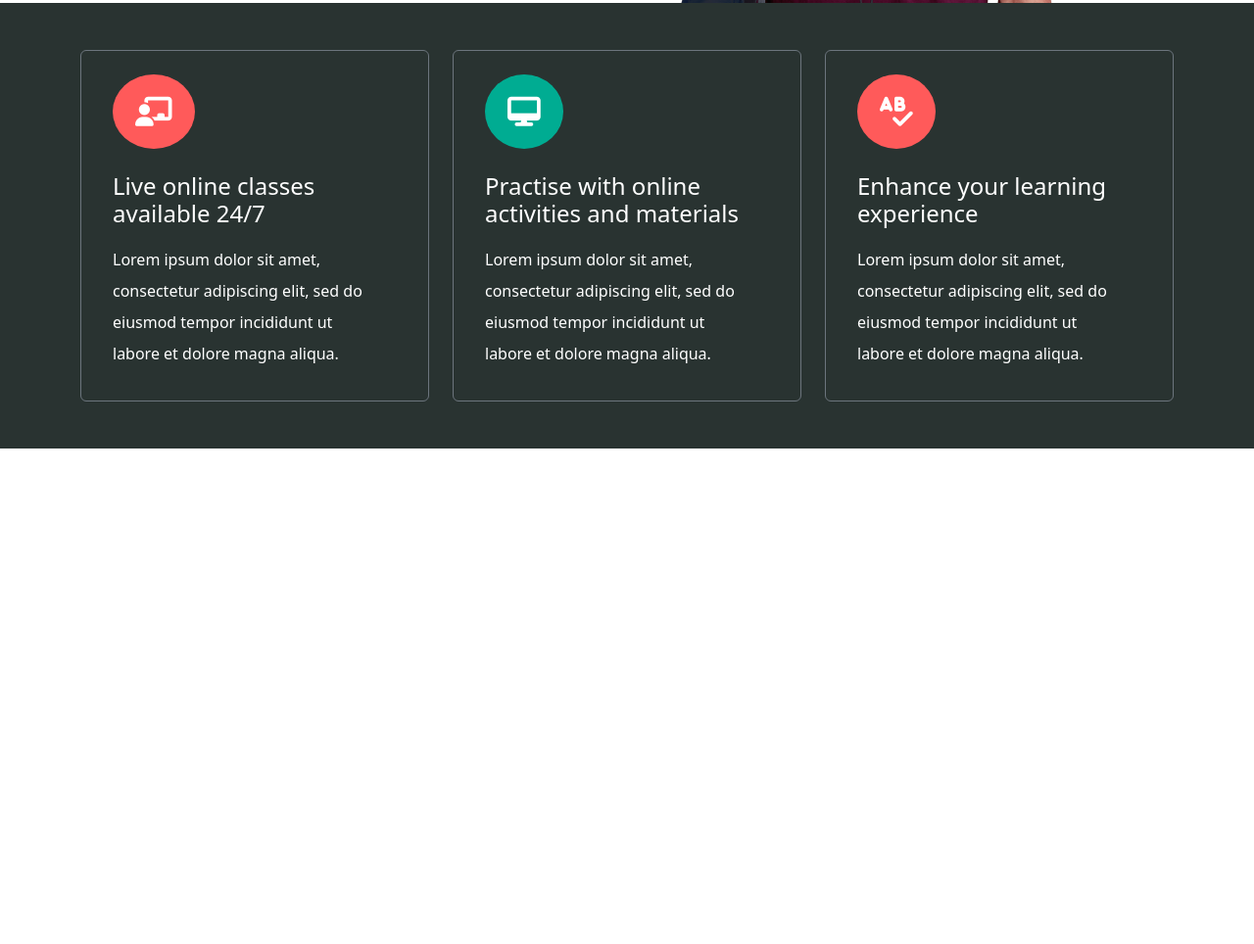
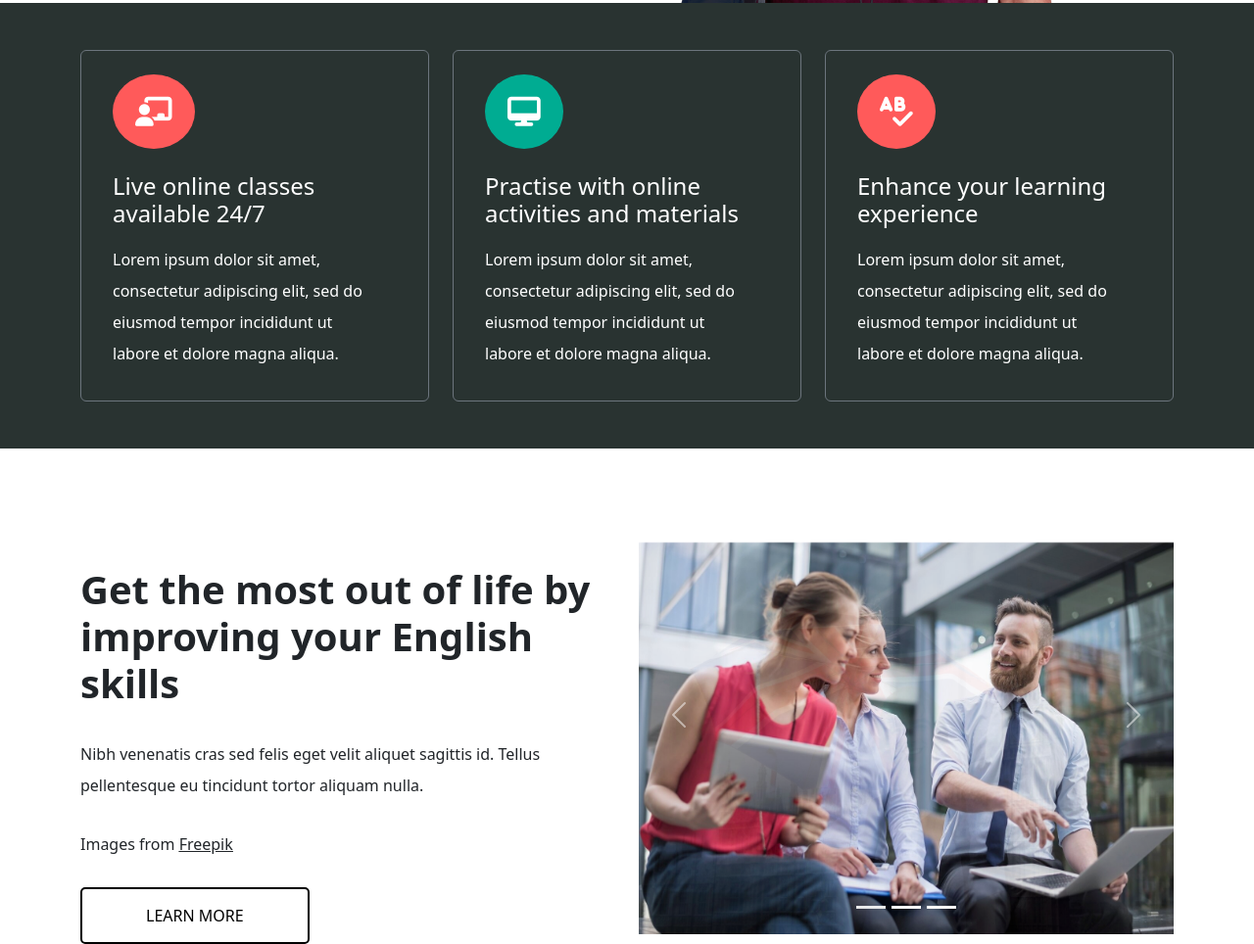
Before and after one commit to 99-chima/English, a plain HTML site: page index.html in a window 1280 px wide. Shown: the part 685-1649 px from the top of the page at 98% size. Before the commit the page ends 1143 px from the top, so only its background shows below. Drawn offline with nearby package versions, Linux system fonts and the light colour scheme.

Commit message:
Update index.html

```diff
--- a/index.html
+++ b/index.html
@@ -237,6 +237,124 @@
         </div>
       </div>
     </section>
+    <!--benefit of English section-->
+    <section>
+      <div class="container mt-5">
+        <div class="row">
+          <div class="col-md-6 mt-5">
+            <h3 class="fw-bolder text-dark fs-1 mt-4">
+              Get the most out of life by <br />
+              improving your English skills
+            </h3>
+            <p class="lh-lg pt-4">
+              Nibh venenatis cras sed felis eget velit aliquet sagittis id.
+              Tellus <br />
+              pellentesque eu tincidunt tortor aliquam nulla.
+            </p>
+            <p class="pt-3">
+              Images from
+              <a class="text-dark" href="#"><ins>Freepik</ins></a>
+            </p>
+            <button
+              type="button"
+              class="btn mt-3 text-uppercase"
+              style="
+                --bs-btn-color: black;
+                --bs-btn-bg: White;
+                --bs-btn-hover-bg: black;
+                --bs-btn-hover-color: white;
+                --bs-btn-btn-size: 40px;
+                --bs-btn-padding-x: 65px;
+                --bs-btn-padding-y: 15px;
+                border: solid 2px black;
+                border-radius: 5px;
+              "
+            >
+              learn more
+            </button>
+          </div>
+          <div class="col-md-6">
+            <div
+              id="slides-with-indicators"
+              class="carousel slide carousel-fade"
+              data-bs-ride="carousel"
+              data-bs-interval="5000"
+            >
+              <div class="carousel-indicators">
+                <button
+                  class="active"
+                  type="button"
+                  data-bs-target="#slides-with-indicators"
+                  data-bs-slide-to="0"
+                  aria-current="true"
+                  aria-label="Slide 1"
+                ></button>
+                <button
+                  class="active"
+                  type="button"
+                  data-bs-target="#slides-with-indicators"
+                  data-bs-slide-to="1"
+                  aria-current="true"
+                  aria-label="Slide 2"
+                ></button>
+                <button
+                  class="active"
+                  type="button"
+                  data-bs-target="#slides-with-indicators"
+                  data-bs-slide-to="2"
+                  aria-current="true"
+                  aria-label="Slide 3"
+                ></button>
+              </div>
+              <div class="carousel-inner">
+                <div class="carousel-item active">
+                  <img
+                    height="400px"
+                    class="w-100 d-block mt-5"
+                    src="./images/it-s-your-result-is-higher-than.jpeg"
+                    alt=""
+                  />
+                </div>
+                <div class="carousel-item">
+                  <img
+                    height="400px"
+                    class="w-100 d-block mt-5"
+                    src="./images/smiling-boy-visiting-big-ben_114.jpeg"
+                    alt=""
+                  />
+                </div>
+                <div class="carousel-item">
+                  <img
+                    height="400px"
+                    class="w-100 d-block mt-5"
+                    src="./images/young-librarian-organising-books.jpeg"
+                    alt=""
+                  />
+                </div>
+              </div>
+              <button
+                class="carousel-control-prev"
+                type="button"
+                data-bs-target="#slides-with-indicators"
+                data-bs-slide="next"
+              >
+                <span class="carousel-control-prev-icon"></span>
+                <span class="visually-hidden">previous</span>
+              </button>
+              <button
+                class="carousel-control-next"
+                type="button"
+                data-bs-target="#slides-with-indicators"
+                data-bs-slide="prev"
+              >
+                <span class="carousel-control-next-icon"></span>
+                <span class="visually-hidden">Next</span>
+              </button>
+            </div>
+          </div>
+        </div>
+      </div>
+    </section>
     <script
       src="https://cdn.jsdelivr.net/npm/@popperjs/core@2.11.6/dist/umd/popper.min.js"
       integrity="sha384-oBqDVmMz9ATKxIep9tiCxS/Z9fNfEXiDAYTujMAeBAsjFuCZSmKbSSUnQlmh/jp3"
```
